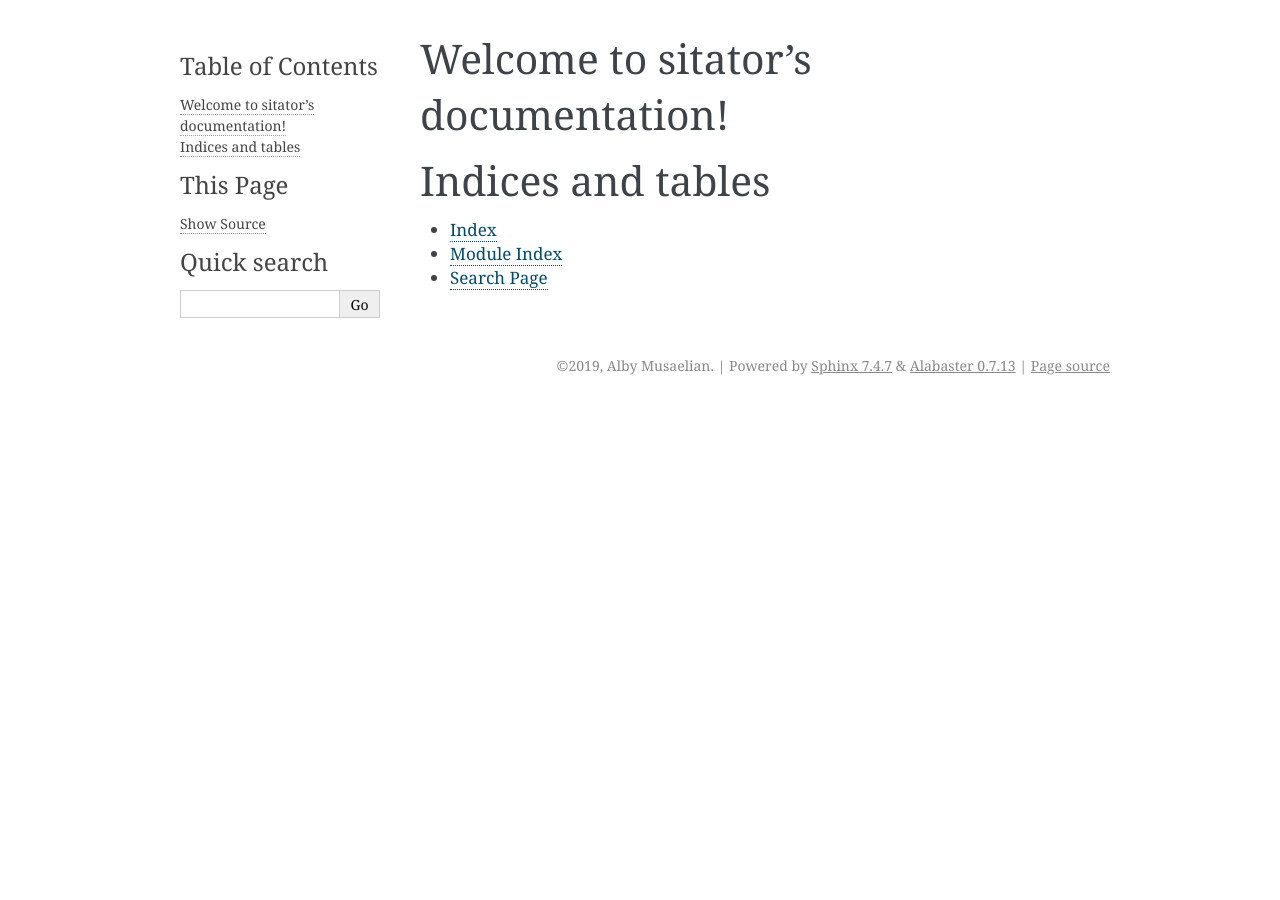
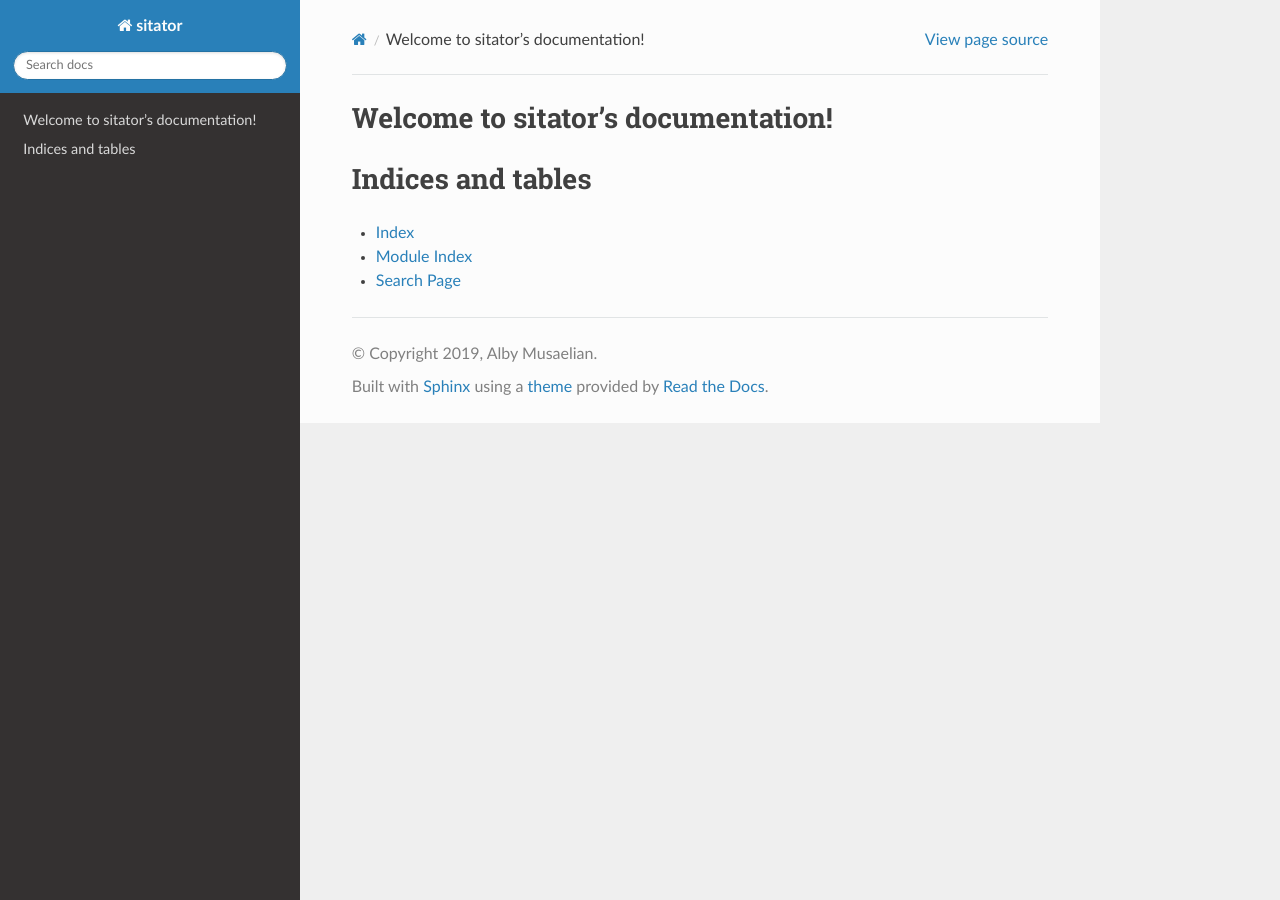
Before and after one commit to Linux-cpp-lisp/sitator, a Sphinx documentation site: the page built from docs/source/index.rst, in a window 1280 px wide. Built offline with Sphinx 7.4.7 and the Read the Docs theme 2.0.0, drawn with Linux system fonts in a browser that asks for light colours.

Commit message:
Docs link

```diff
--- a/docs/source/conf.py
+++ b/docs/source/conf.py
@@ -47,7 +47,7 @@ master_doc = 'index'
 # The theme to use for HTML and HTML Help pages.  See the documentation for
 # a list of builtin themes.
 #
-html_theme = 'alabaster'
+html_theme = 'sphinx_rtd_theme'
 
 # Add any paths that contain custom static files (such as style sheets) here,
 # relative to this directory. They are copied after the builtin static files,
```
Also changed, not shown: README.md (+1 -1 lines).
